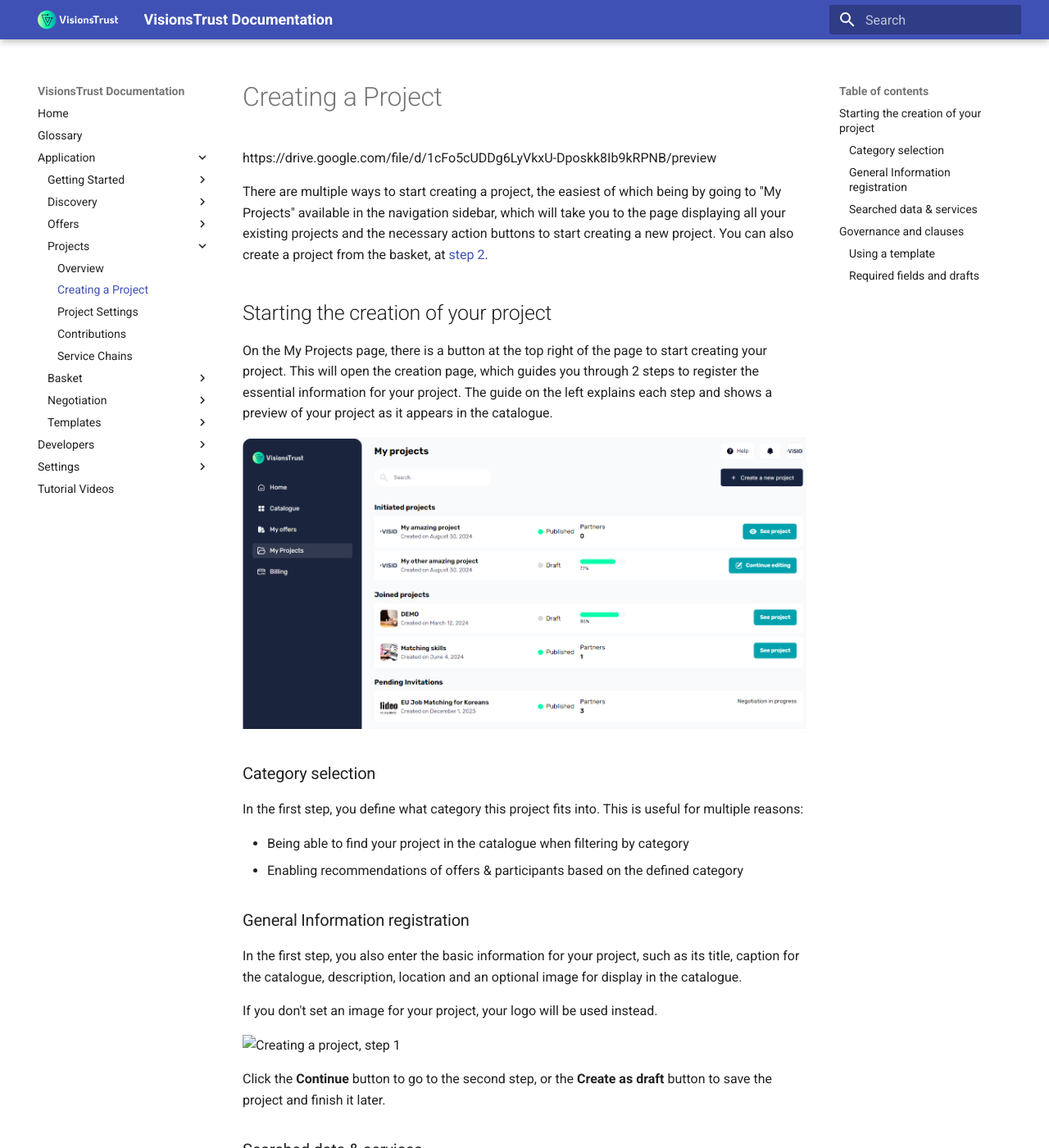
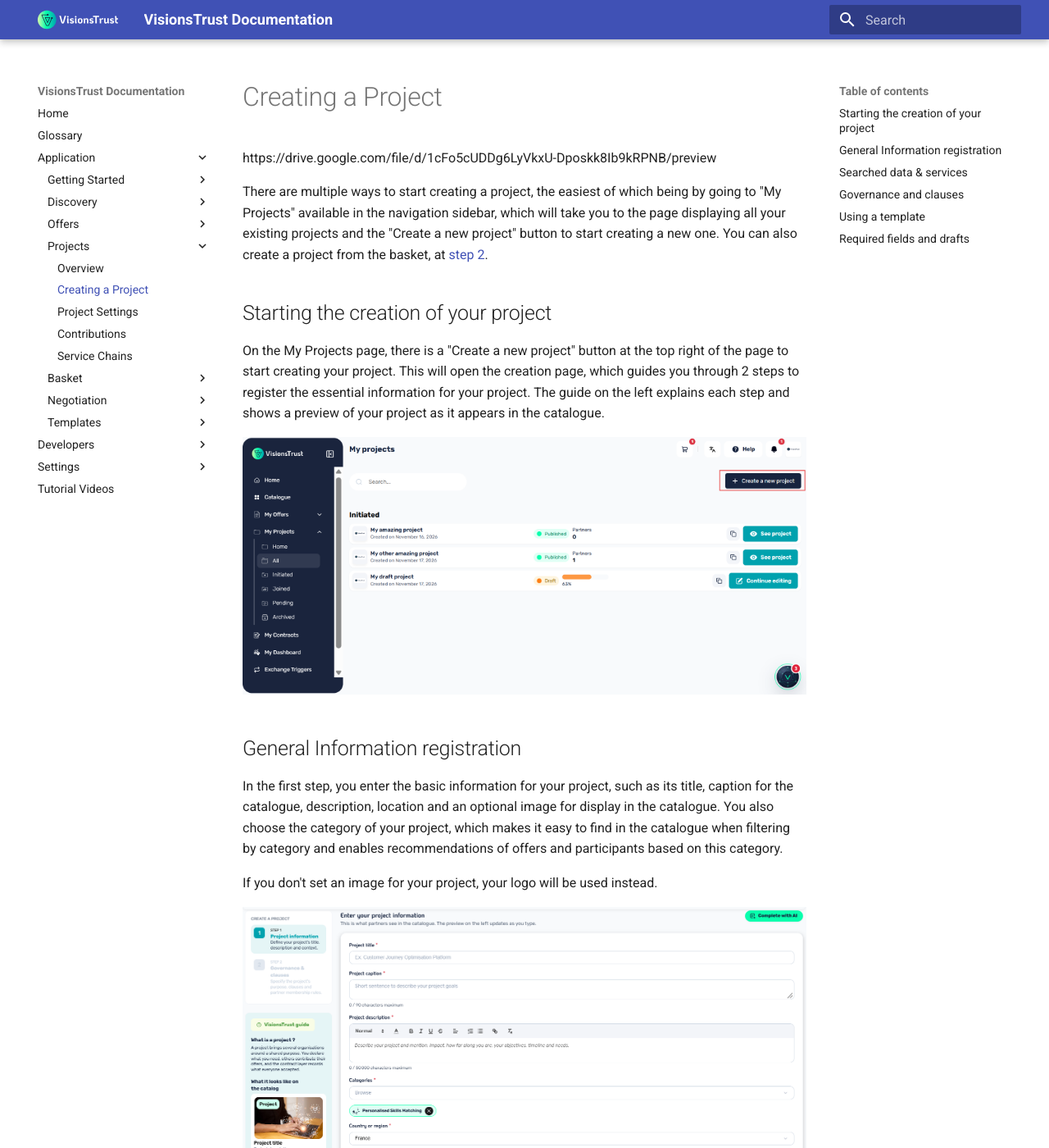
Before and after one commit to VisionsOfficial/visionstrust-docs, an MkDocs documentation site: the page built from docs/application/projects/creating-a-project.md, in a window 1280 px wide and 1400 px high. Shown: the whole window at 82% size. Built offline with MkDocs 1.6.1 and Material for MkDocs 9.7.7, drawn with Linux system fonts in a browser that asks for light colours; some of the changed text lies outside the part shown.

Commit message:
docs: update projects pages

```diff
--- a/docs/application/projects/creating-a-project.md
+++ b/docs/application/projects/creating-a-project.md
@@ -2,24 +2,18 @@
 
 https://drive.google.com/file/d/1cFo5cUDDg6LyVkxU-Dposkk8Ib9kRPNB/preview
 
-There are multiple ways to start creating a project, the easiest of which being by going to "My Projects" available in the navigation sidebar, which will take you to the page displaying all your existing projects and the necessary action buttons to start creating a new project. You can also create a project from the basket, at [step 2](../basket/basket-steps.md#step-2-assign-to-project).
+There are multiple ways to start creating a project, the easiest of which being by going to "My Projects" available in the navigation sidebar, which will take you to the page displaying all your existing projects and the "Create a new project" button to start creating a new one. You can also create a project from the basket, at [step 2](../basket/basket-steps.md#step-2-assign-to-project).
 
 ## Starting the creation of your project
 
-On the My Projects page, there is a button at the top right of the page to start creating your project. This will open the creation page, which guides you through 2 steps to register the essential information for your project. The guide on the left explains each step and shows a preview of your project as it appears in the catalogue.
+On the My Projects page, there is a "Create a new project" button at the top right of the page to start creating your project. This will open the creation page, which guides you through 2 steps to register the essential information for your project. The guide on the left explains each step and shows a preview of your project as it appears in the catalogue.
 
 ![My Projects Page](../../images/projects.png)
 
-### Category selection
 
-In the first step, you define what category this project fits into. This is useful for multiple reasons:
+## General Information registration
 
-- Being able to find your project in the catalogue when filtering by category
-- Enabling recommendations of offers & participants based on the defined category
-
-### General Information registration
-
-In the first step, you also enter the basic information for your project, such as its title, caption for the catalogue, description, location and an optional image for display in the catalogue.
+In the first step, you enter the basic information for your project, such as its title, caption for the catalogue, description, location and an optional image for display in the catalogue. You also choose the category of your project, which makes it easy to find in the catalogue when filtering by category and enables recommendations of offers and participants based on this category.
 
 If you don't set an image for your project, your logo will be used instead.
 
@@ -27,9 +21,9 @@ If you don't set an image for your project, your logo will be used instead.
 
 Click the **Continue** button to go to the second step, or the **Create as draft** button to save the project and finish it later.
 
-### Searched data & services
+## Searched data & services
 
-Selecting what kind of data and/or services your project is in need for is no longer part of the creation. You can do it at any time in the project settings, under "Resources you need". As for the category selection, this is essential for the same reasons:
+Selecting what kind of data and/or services your project is in need for is no longer part of the creation. You can do it at any time in the project settings, under "Resources you need". As for the category of the project, this is essential for the same reasons:
 
 - Categorizing your project in the right filters
 - Making sure you get recommended offers that are of the searched data / service categories
@@ -37,7 +31,7 @@ Selecting what kind of data and/or services your project is in need for is no lo
 
 ## Governance and clauses
 
-The second step defines why the project processes data, and the contract clauses that every participant accepts when joining the project. To complete it:
+The second step defines why the project processes data, and the contract clauses that every participant accepts when joining the project. Each field has an "i" icon: hover over it to read an explanation of what to enter. To complete it:
 
 1. Fill in the "Governance" section: the project purpose, the project benefit and the project treatment.
 2. Fill in the "Additional clauses" section. It has 9 clauses (reversibility / exit, subcontracting / third-party transfer, security incident notification, intellectual property on outputs, governing law & jurisdiction, force majeure, audit right, confidentiality and amendment / modification). For most of them, you choose a value in a drop-down list.
@@ -45,16 +39,16 @@ The second step defines why the project processes data, and the contract clauses
 
 ![Creating a project, step 2](../../images/creating-a-project-step2.png)
 
-### Using a template
+## Using a template
 
 You don't have to fill in every field yourself. Each section has a **Fill default template** button, which opens a window to fill the section from a ready-made set of values. Every value stays editable afterwards.
 
 - **Dataspace template**: the values the data space recommends, aligned with what other participants expect.
 - **My template**: your own saved preferences, which you set in "My Contracts", in the "Project template" tab.
 
-![Adopt a default template](../../images/creating-a-project-template.png)
+<p style="text-align: center;"><img src="../../images/creating-a-project-template.png" alt="Adopt a default template" width="60%"></p>
 
-### Required fields and drafts
+## Required fields and drafts
 
 The two sections are marked "Required to create". The **Continue** button creates the project as a draft, and its page opens. If you want to save your progress without completing the required fields, click the **Create as draft** button instead. The project page shows its completion percentage, and the sections still incomplete are highlighted.
 
```
Also changed, not shown: docs/application/projects/project-settings.md (+33 -21 lines), docs/images/creating-a-project-step1.png (added), docs/images/creating-a-project-step2.png (added), docs/images/creating-a-project-template.png (added), docs/images/project_settings.png, docs/images/projects.png.
